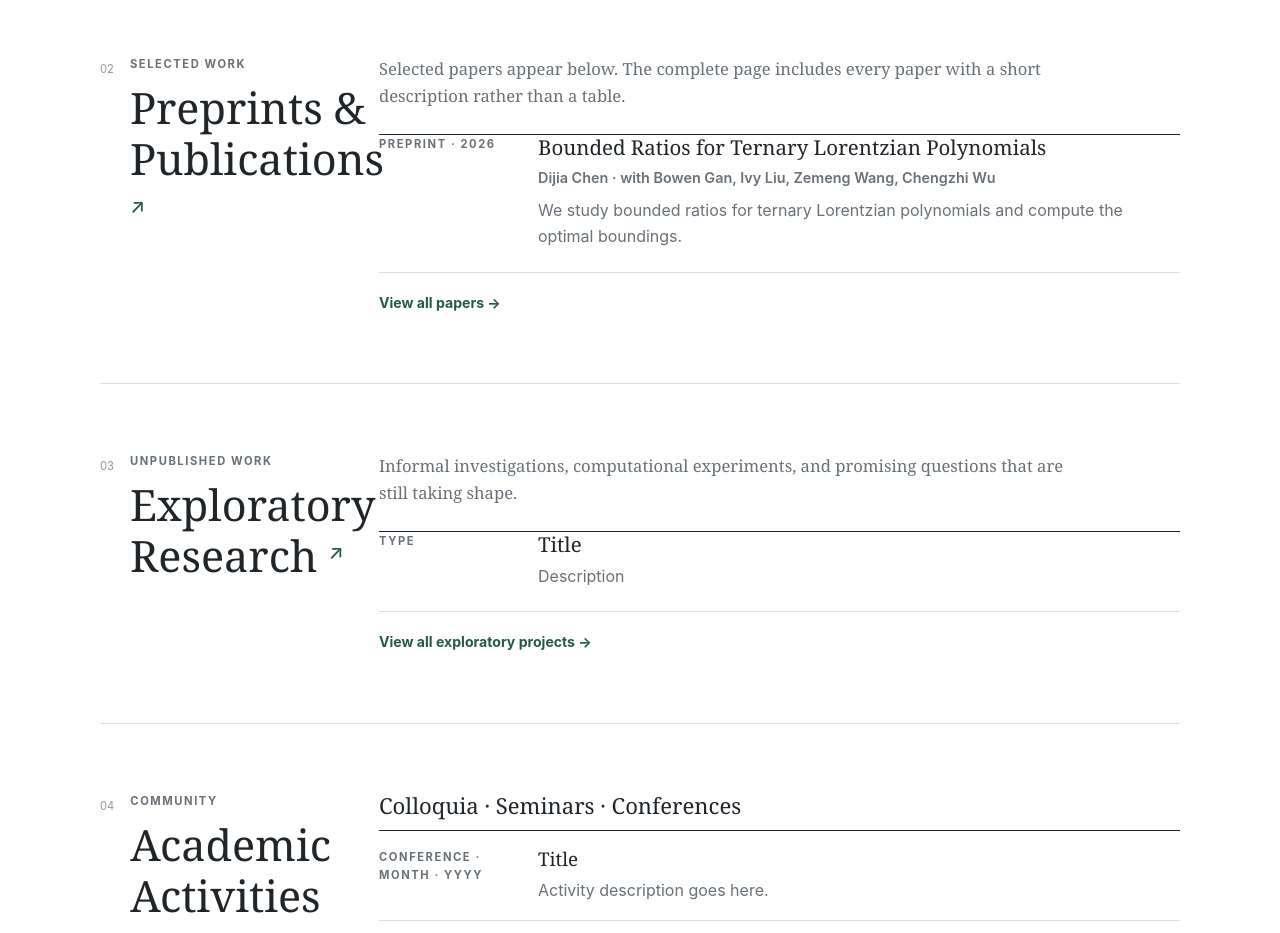
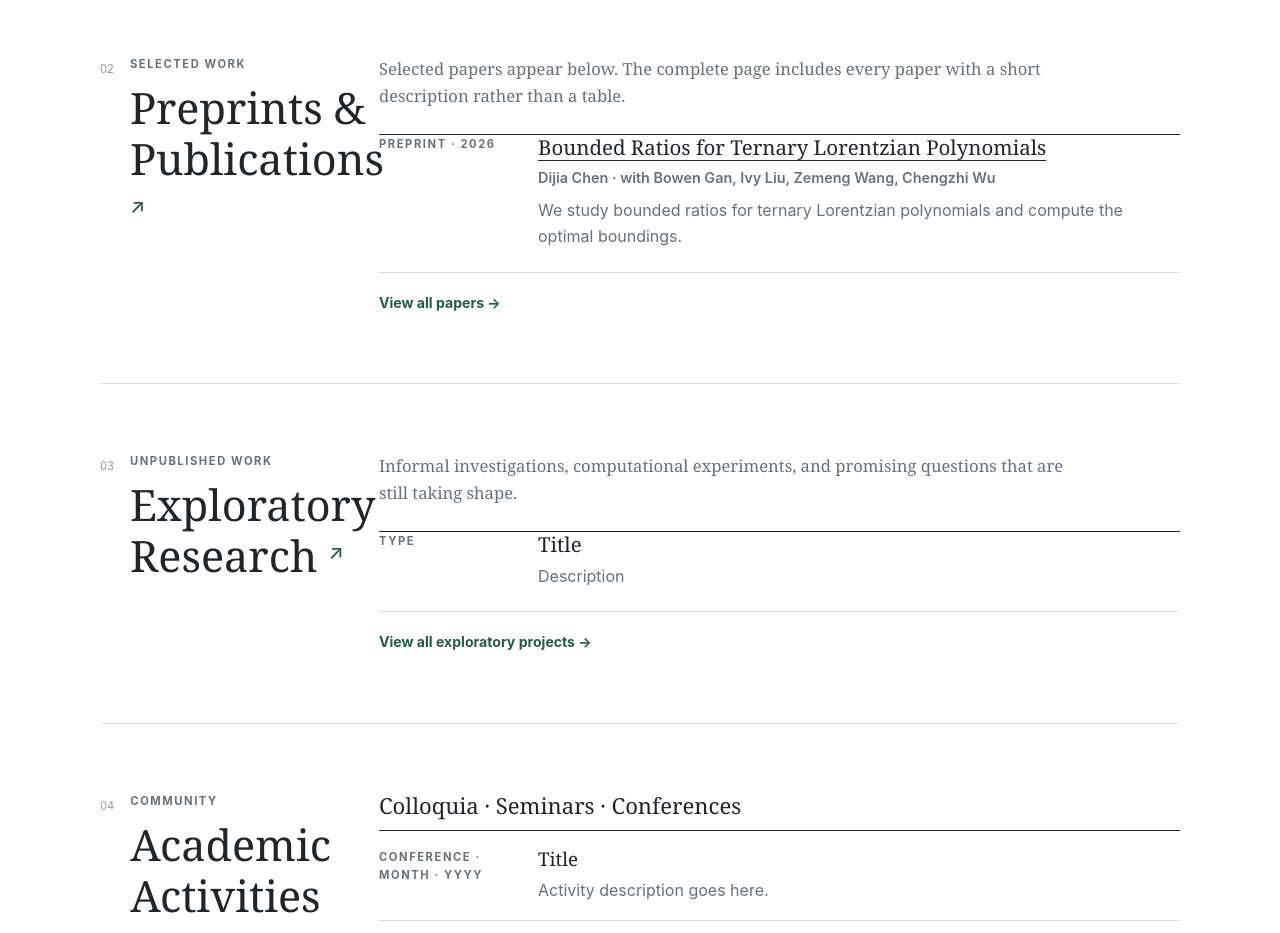
Before and after one commit to mc7272735-stack/mc7272735-stack.github.io, a plain HTML site: page index.html in a window 1280 px wide. Shown: the part 1080-2013 px from the top of the page. Drawn offline with Linux system fonts and the light colour scheme; no server answers.

Commit message:
add href

```diff
--- a/index.html
+++ b/index.html
@@ -107,7 +107,7 @@
             <div class="showcase-list">
               <article class="showcase-item">
                 <p class="card-meta">Preprint · 2026</p>
-                <h3>Bounded Ratios for Ternary Lorentzian Polynomials</h3>
+                <h3><a href="publications/bounded_ratios.pdf">Bounded Ratios for Ternary Lorentzian Polynomials</a></h3>
                 <p class="item-authors">Dijia Chen · with Bowen Gan, Ivy Liu, Zemeng Wang, Chengzhi Wu</p>
                 <p>We study bounded ratios for ternary Lorentzian polynomials and compute the optimal boundings.</p>
               </article>
```
